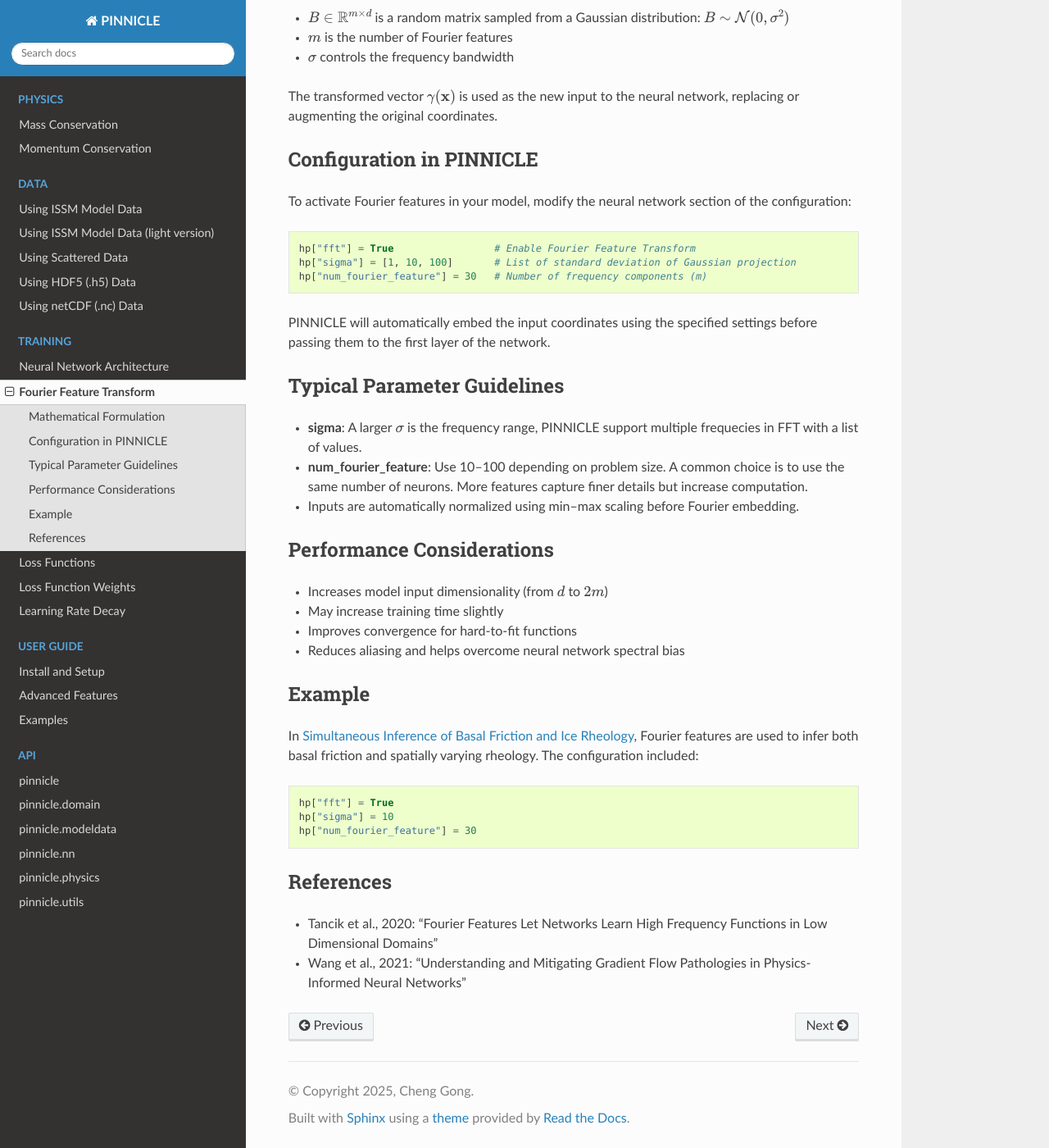
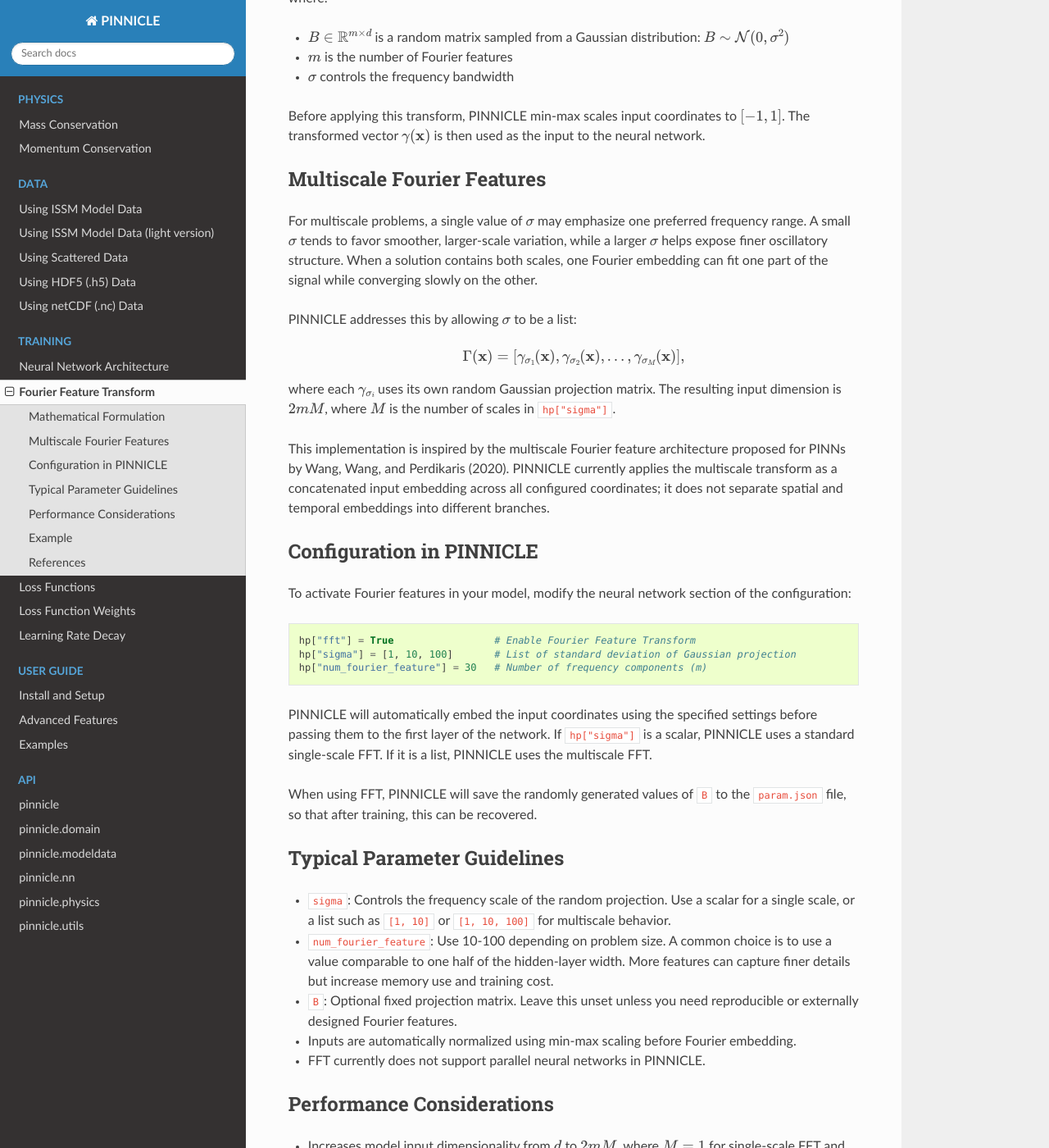
Before and after one commit to ISSMteam/PINNICLE, a Sphinx documentation site: the page built from docs/training/fft.rst, in a window 1280 px wide and 1400 px high, scrolled down 586 px. Shown: the whole window at 82% size. Built offline with Sphinx 7.4.7 and the Read the Docs theme 3.1.0, drawn with Linux system fonts in a browser that asks for light colours; some of the changed text lies outside the part shown.

Commit message:
update fft docs

```diff
--- a/docs/training/fft.rst
+++ b/docs/training/fft.rst
@@ -7,7 +7,7 @@
 
 
 .. note::
-   The Fourier Feature Transform is still an experimental feature in PINNICLE, use with cautions.
+   The Fourier Feature Transform is still an experimental feature in PINNICLE, use it with caution and check sensitivity to the chosen frequency scales.
 
 Mathematical Formulation
 -------------------------
@@ -25,7 +25,31 @@
 - :math:`m` is the number of Fourier features
 - :math:`\sigma` controls the frequency bandwidth
 
-The transformed vector :math:`\gamma(\mathbf{x})` is used as the new input to the neural network, replacing or augmenting the original coordinates.
+Before applying this transform, PINNICLE min-max scales input coordinates to :math:`[-1, 1]`. The transformed vector :math:`\gamma(\mathbf{x})` is then used as the input to the neural network.
+
+
+Multiscale Fourier Features
+---------------------------
+
+For multiscale problems, a single value of :math:`\sigma` may emphasize one preferred frequency range. A small :math:`\sigma` tends to favor smoother, larger-scale variation, while a larger :math:`\sigma` helps expose finer oscillatory structure. When a solution contains both scales, one Fourier embedding can fit one part of the signal while converging slowly on the other.
+
+PINNICLE addresses this by allowing :math:`\sigma` to be a list:
+
+.. math::
+
+   \Gamma(\mathbf{x}) =
+   \left[
+   \gamma_{\sigma_1}(\mathbf{x}),
+   \gamma_{\sigma_2}(\mathbf{x}),
+   \ldots,
+   \gamma_{\sigma_M}(\mathbf{x})
+   \right],
+
+where each :math:`\gamma_{\sigma_i}` uses its own random Gaussian projection matrix. The resulting input dimension is
+:math:`2mM`, where :math:`M` is the number of scales in ``hp["sigma"]``.
+
+This implementation is inspired by the multiscale Fourier feature architecture proposed for PINNs by Wang, Wang, and Perdikaris (2020). PINNICLE currently applies the multiscale transform as a concatenated input embedding across all configured coordinates; it does not separate spatial and temporal embeddings into different branches.
+
 
 Configuration in PINNICLE
 --------------------------
@@ -38,22 +62,28 @@
    hp["sigma"] = [1, 10, 100]       # List of standard deviation of Gaussian projection
    hp["num_fourier_feature"] = 30   # Number of frequency components (m)
 
-PINNICLE will automatically embed the input coordinates using the specified settings before passing them to the first layer of the network.
+PINNICLE will automatically embed the input coordinates using the specified settings before passing them to the first layer of the network. If ``hp["sigma"]`` is a scalar, PINNICLE uses a standard single-scale FFT. If it is a list, PINNICLE uses the multiscale FFT.
+
+When using FFT, PINNICLE will save the randomly generated values of ``B`` to the ``param.json`` file, so that after training, this can be recovered.
 
 Typical Parameter Guidelines
 ----------------------------
 
-- **sigma**: A larger :math:`\sigma` is the frequency range, PINNICLE support multiple frequecies in FFT with a list of values.
-- **num_fourier_feature**: Use 10–100 depending on problem size. A common choice is to use the same number of neurons. More features capture finer details but increase computation.
-- Inputs are automatically normalized using min–max scaling before Fourier embedding.
+- ``sigma``: Controls the frequency scale of the random projection. Use a scalar for a single scale, or a list such as ``[1, 10]`` or ``[1, 10, 100]`` for multiscale behavior.
+- ``num_fourier_feature``: Use 10-100 depending on problem size. A common choice is to use a value comparable to one half of the hidden-layer width. More features can capture finer details but increase memory use and training cost.
+- ``B``: Optional fixed projection matrix. Leave this unset unless you need reproducible or externally designed Fourier features.
+- Inputs are automatically normalized using min-max scaling before Fourier embedding.
+- FFT currently does not support parallel neural networks in PINNICLE.
+
 
 Performance Considerations
 ---------------------------
 
-- Increases model input dimensionality (from :math:`d` to :math:`2m`)
-- May increase training time slightly
-- Improves convergence for hard-to-fit functions
-- Reduces aliasing and helps overcome neural network spectral bias
+- Increases model input dimensionality from :math:`d` to :math:`2mM`, where :math:`M = 1` for single-scale FFT and :math:`M = \mathrm{len}(\sigma)` for multiscale FFT.
+- May increase training time and memory use, especially with many scales or many Fourier features.
+- Can improve convergence for hard-to-fit functions with localized or oscillatory structure.
+- Can reduce spectral-bias effects by making multiple frequency ranges visible to the network.
+- Very large ``sigma`` values can overfit or make optimization harder; tune the list of scales for the data and physics being modeled.
 
 Example
 -------
@@ -70,4 +100,4 @@
 ----------
 
 - Tancik et al., 2020: "Fourier Features Let Networks Learn High Frequency Functions in Low Dimensional Domains"
-- Wang et al., 2021: "Understanding and Mitigating Gradient Flow Pathologies in Physics-Informed Neural Networks"
+- Wang et al., 2021: "On the Eigenvector Bias of Fourier Feature Networks: From Regression to Solving Multi-scale PDEs with Physics-Informed Neural Networks"
```
